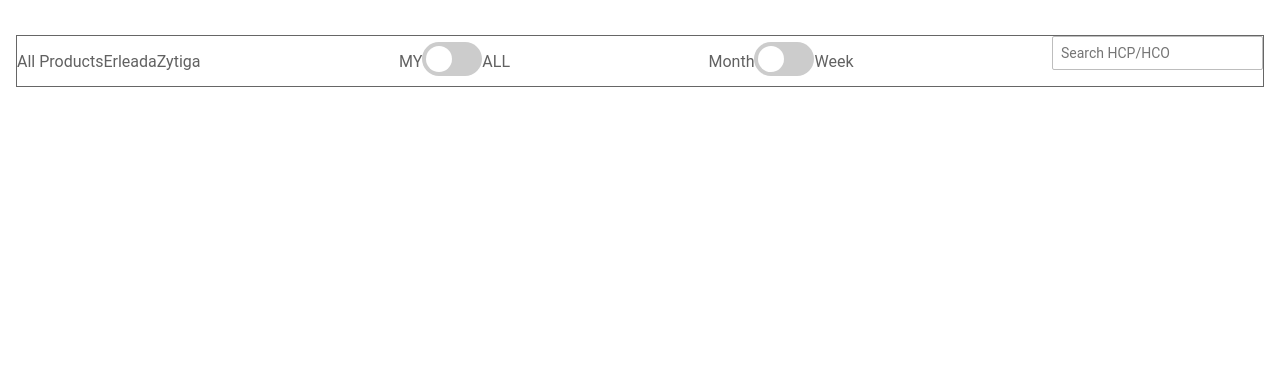
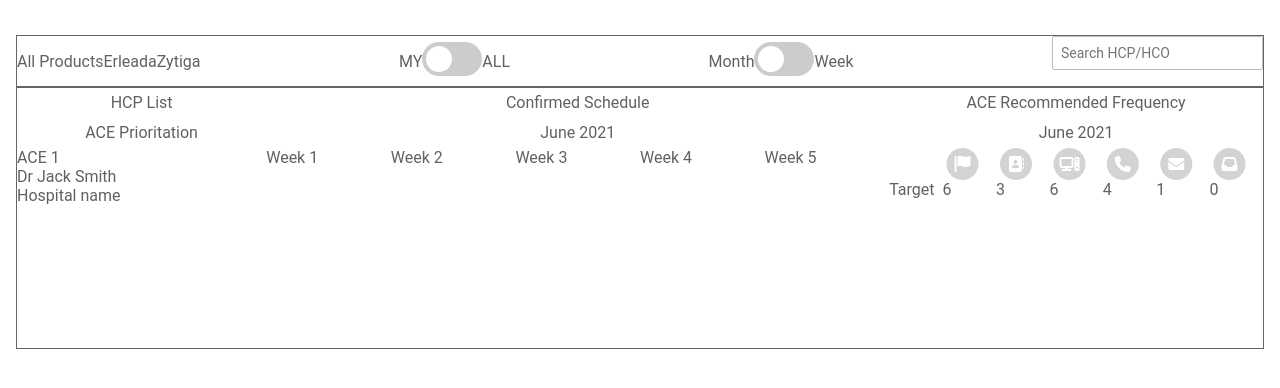
Before and after one commit to Gxerxes/angular-leon-calendar, an Angular app: page / in a window 1280 px wide. Shown: the top 388 px of the page. Built offline with nearby package versions, Linux system fonts and the light colour scheme.

Commit message:
3 files modified

```diff
--- a/src/app/product-list/product-list.component.css
+++ b/src/app/product-list/product-list.component.css
@@ -10,11 +10,54 @@
   align-items: center;
 }
 
+.calender-container {
+  border: 1px solid #666;
+}
+
+.title-container {
+  display: grid;
+  grid-template-columns: 2fr 5fr 3fr;
+  text-align: center;
+  line-height: 30px;
+}
+
+.content-container {
+  display: grid;
+  grid-template-columns: 2fr 5fr 3fr;
+  height: 200px;
+}
+
+.week-container {
+  display: grid;
+  grid-auto-columns: minmax(0, 1fr);
+  grid-auto-flow: column;
+}
+
+.icon-container {
+  display: grid;
+  grid-auto-columns: minmax(45px, 1fr);
+  grid-auto-flow: column;
+}
+
+.target-container {
+  display: grid;
+  grid-auto-columns: minmax(45px, 1fr);
+  grid-auto-flow: column;
+}
+
 .switch {
   position: relative;
   display: inline-block;
   width: 60px;
   height: 34px;
+}
+
+.fa-circle {
+  color: lightgray;
+}
+
+.hidden-icon {
+  color: white;
 }
 
 /* Hide default HTML checkbox */
--- a/src/app/product-list/product-list.component.html
+++ b/src/app/product-list/product-list.component.html
@@ -1,4 +1,4 @@
-<div class="calender-container">
+<div class="all-container">
   <div class="top-bar">
     <div>
       <span>All Products</span>
@@ -25,7 +25,87 @@
       <input type="search" placeholder="Search HCP/HCO" />
     </div>
   </div>
-  <div class="calender-container"></div>
+  <div class="calender-container">
+    <div class="title-container">
+      <div>HCP List</div>
+      <div>Confirmed Schedule</div>
+      <div>ACE Recommended Frequency</div>
+    </div>
+    <div class="title-container">
+      <div>ACE Prioritation</div>
+      <div>June 2021</div>
+      <div>June 2021</div>
+    </div>
+    <div class="content-container">
+      <div class="name-container">
+        <div>ACE 1</div>
+        <div>Dr Jack Smith</div>
+        <div>Hospital name</div>
+      </div>
+      <div class="week-container">
+        <div>Week 1</div>
+        <div>Week 2</div>
+        <div>Week 3</div>
+        <div>Week 4</div>
+        <div>Week 5</div>
+      </div>
+      <div class="events-container">
+        <div class="icon-container">
+          <div>
+            <span class="fa-stack">
+              <i class="fa-solid fa-circle fa-stack-2x hidden-icon"></i>
+              <i class="fa-solid fa-flag fa-stack-1x fa-inverse"></i>
+            </span>
+          </div>
+          <div>
+            <span class="fa-stack">
+              <i class="fa-solid fa-circle fa-stack-2x"></i>
+              <i class="fa-solid fa-flag fa-stack-1x fa-inverse"></i>
+            </span>
+          </div>
+          <div>
+            <span class="fa-stack">
+              <i class="fa-solid fa-circle fa-stack-2x"></i>
+              <i class="fa-solid fa-address-book fa-stack-1x fa-inverse"></i>
+            </span>
+          </div>
+          <div>
+            <span class="fa-stack">
+              <i class="fa-solid fa-circle fa-stack-2x"></i>
+              <i class="fa-solid fa-computer fa-stack-1x fa-inverse"></i>
+            </span>
+          </div>
+          <div>
+            <span class="fa-stack">
+              <i class="fa-solid fa-circle fa-stack-2x"></i>
+              <i class="fa-solid fa-phone fa-stack-1x fa-inverse"></i>
+            </span>
+          </div>
+          <div>
+            <span class="fa-stack">
+              <i class="fa-solid fa-circle fa-stack-2x"></i>
+              <i class="fa-solid fa-envelope fa-stack-1x fa-inverse"></i>
+            </span>
+          </div>
+          <div>
+            <span class="fa-stack">
+              <i class="fa-solid fa-circle fa-stack-2x"></i>
+              <i class="fa-solid fa-inbox fa-stack-1x fa-inverse"></i>
+            </span>
+          </div>
+        </div>
+        <div class="target-container">
+          <div>Target</div>
+          <div>6</div>
+          <div>3</div>
+          <div>6</div>
+          <div>4</div>
+          <div>1</div>
+          <div>0</div>
+        </div>
+      </div>
+    </div>
+  </div>
 </div>
 
 <!--
--- a/src/index.html
+++ b/src/index.html
@@ -7,10 +7,8 @@
 
     <meta name="viewport" content="width=device-width, initial-scale=1" />
     <link rel="icon" type="image/x-icon" href="favicon.ico" />
-    <link
-      href="https://fonts.googleapis.com/icon?family=Material+Icons"
-      rel="stylesheet"
-    />
+    <link rel="stylesheet" href="https://cdnjs.cloudflare.com/ajax/libs/font-awesome/6.2.1/css/all.min.css" integrity="sha512-MV7K8+y+gLIBoVD59lQIYicR65iaqukzvf/nwasF0nqhPay5w/9lJmVM2hMDcnK1OnMGCdVK+iQrJ7lzPJQd1w==" crossorigin="anonymous" referrerpolicy="no-referrer" />
+
   </head>
   <body>
     <app-root></app-root>
```
